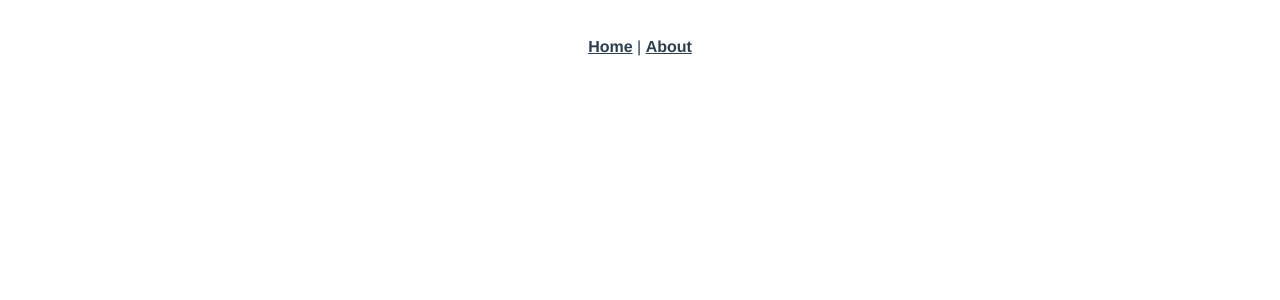
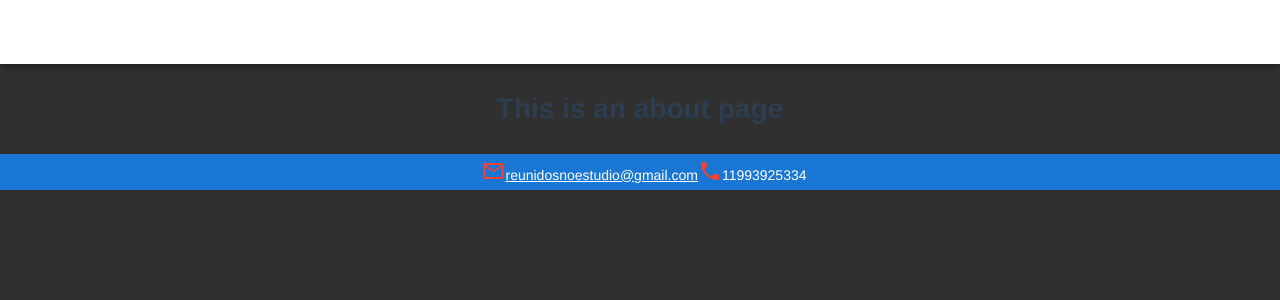
Before and after one commit to joaogameprog/reunidosNoEstudio, a Vue app: page /sobre in a window 1280 px wide. Shown: the top 300 px of the page. Built offline with nearby package versions, Linux system fonts and the light colour scheme; a small style sheet from the web is missing.

Commit message:
First pages

```diff
--- a/babel.config.js
+++ b/babel.config.js
@@ -1,3 +1,10 @@
 module.exports = {
-  presets: ["@vue/app"]
-};
+  "presets": [
+    [
+      "@vue/app",
+      {
+        "useBuiltIns": "entry"
+      }
+    ]
+  ]
+}
--- a/package.json
+++ b/package.json
@@ -8,9 +8,13 @@
     "lint": "vue-cli-service lint"
   },
   "dependencies": {
+    "@babel/polyfill": "^7.0.0-rc.1",
+    "@mdi/font": "^2.6.95",
     "register-service-worker": "^1.0.0",
+    "roboto-fontface": "*",
     "vue": "^2.5.17",
     "vue-router": "^3.0.1",
+    "vuetify": "^1.3.0",
     "vuex": "^3.0.1"
   },
   "devDependencies": {
@@ -24,6 +28,7 @@
     "eslint-plugin-vue": "^5.0.0-0",
     "node-sass": "^4.9.0",
     "sass-loader": "^7.0.1",
+    "vue-cli-plugin-vuetify": "^0.4.6",
     "vue-template-compiler": "^2.5.17"
   }
 }
--- a/public/index.html
+++ b/public/index.html
@@ -1,5 +1,5 @@
 <!DOCTYPE html>
-<html lang="en">
+<html lang="pt">
   <head>
     <meta charset="utf-8">
     <meta http-equiv="X-UA-Compatible" content="IE=edge">
--- a/src/App.vue
+++ b/src/App.vue
@@ -1,12 +1,52 @@
 <template>
   <div id="app">
-    <div id="nav">
+    <v-app dark>
+      <v-toolbar   class="white">
+        <v-toolbar-title v-text="title"></v-toolbar-title>
+        <v-toolbar-items class="hidden-sm-and-down">
+          <v-btn flat>Estudio</v-btn>
+          <v-btn flat>Capas de Vinil</v-btn>
+          <v-btn flat>Sobre</v-btn>
+          <v-btn flat>Contato</v-btn>
+        </v-toolbar-items>
+      </v-toolbar>
+      <v-content>
+        <v-container fluid>
+          <router-view></router-view>
+        </v-container>
+        <v-footer class="blue darken-2">
+          <v-layout row wrap align-center>
+            <v-flex xs12>
+              <div class="white--text ml-2">
+                <v-icon class="red--text">mdi-email-outline</v-icon>
+                <a class="white--text" href="mailto:reunidosnoestudio@gmail.com" target="_blank">reunidosnoestudio@gmail.com</a>
+
+                <v-icon class="red--text">mdi-phone</v-icon>
+                <a class="white--text">11993925334</a>
+
+              </div>
+            </v-flex>
+          </v-layout>
+        </v-footer>
+      </v-content>
+    </v-app>
+    <!-- <div id="nav">
         <router-link to="/">Home</router-link> |
         <router-link to="/about">About</router-link>
       </div>
-    <router-view/>
+      -->
   </div>
 </template>
+<script>
+export default {
+  data() {
+    return {
+      title: 'Reunidos no Estudio'
+    }
+  }
+}
+</script>
+
 
 <style lang="scss">
   #app {
@@ -16,6 +56,7 @@
     text-align: center;
     color: #2c3e50;
   }
+
   #nav {
     padding: 30px;
     a {
--- a/src/main.js
+++ b/src/main.js
@@ -1,8 +1,12 @@
+import '@babel/polyfill'
 import Vue from "vue";
+import './plugins/vuetify'
 import App from "./App.vue";
 import router from "./router";
 import store from "./store";
 import "./registerServiceWorker";
+import 'roboto-fontface/css/roboto/roboto-fontface.css'
+import '@mdi/font/css/materialdesignicons.css'
 
 Vue.config.productionTip = false;
 
--- /dev/null
+++ b/src/plugins/vuetify.js
@@ -0,0 +1,12 @@
+import Vue from 'vue'
+import Vuetify from 'vuetify'
+import 'vuetify/dist/vuetify.min.css'
+import pt from 'vuetify/es5/locale/pt'
+
+Vue.use(Vuetify, {
+  iconfont: 'mdi',
+  lang: {
+    locales: { pt },
+    current: 'pt'
+  },
+})
--- a/src/router.js
+++ b/src/router.js
@@ -14,13 +14,16 @@ export default new Router({
       component: Home
     },
     {
-      path: "/about",
+      path: "/sobre",
       name: "about",
-      // route level code-splitting
-      // this generates a separate chunk (about.[hash].js) for this route
-      // which is lazy-loaded when the route is visited.
       component: () =>
         import(/* webpackChunkName: "about" */ "./views/About.vue")
+    },
+    {
+      path: "/discos",
+      name: "discs",
+      component: () =>
+        import(/* webpackChunkName: "about" */ "./views/Discs.vue")
     }
   ]
 });
--- /dev/null
+++ b/src/views/Discs.vue
@@ -0,0 +1,6 @@
+<template>
+<div class="discs">
+    <a href="https://www.discogs.com/label/355644-Estudios-Reunidos"><img class="alignnone size-medium wp-image-60" src="reunidosnoestudio.com.br/wp-content/uploads/2018/09/grandesmusicas-300x300.jpg" alt="" width="300" height="300" /><img class="alignnone size-medium wp-image-58" src="reunidosnoestudio.com.br/wp-content/uploads/2018/09/guilherme-arantes-300x300.jpg" alt="" width="300" height="300" /> <img class="alignnone size-medium wp-image-57" src="reunidosnoestudio.com.br/wp-content/uploads/2018/09/elis-romaria-300x300.jpg" alt="" width="300" height="300" /> <img class="alignnone size-medium wp-image-56" src="reunidosnoestudio.com.br/wp-content/uploads/2018/09/BENITO-DI-PAULA-GRAVADO-AO-VIVO-Capa-300x300.jpg" alt="" width="300" height="300" /></a>
+    <a href="https://www.discogs.com/label/355644-Estudios-Reunidos">https://www.discogs.com/label/355644-Estudios-Reunidos</a>
+</div>
+</template>
--- a/src/views/Home.vue
+++ b/src/views/Home.vue
@@ -1,7 +1,27 @@
 <template>
   <div class="home">
-    <img alt="Vue logo" src="../assets/logo.png">
-    <HelloWorld msg="Welcome to Your Vue.js App"/>
+      <section>
+        <v-parallax src="assets/hero.jpeg" height="600">
+          <v-layout
+            column
+            align-center
+            justify-center
+            class="white--text"
+          >
+            <img src="assets/vuetify.png" alt="Vuetify.js" height="200">
+            <h1 class="white--text mb-2 display-1 text-xs-center">Parallax Template</h1>
+            <div class="subheading mb-3 text-xs-center">Powered by Vuetify</div>
+            <v-btn
+              class="blue lighten-2 mt-5"
+              dark
+              large
+              href="/pre-made-themes"
+            >
+              Get Started
+            </v-btn>
+          </v-layout>
+        </v-parallax>
+      </section>
   </div>
 </template>
 
```
Also changed, not shown: .browserslistrc, 1 other file (tests, documents, lock files or other folders). Lines whose indentation alone changed are shown as unchanged.
